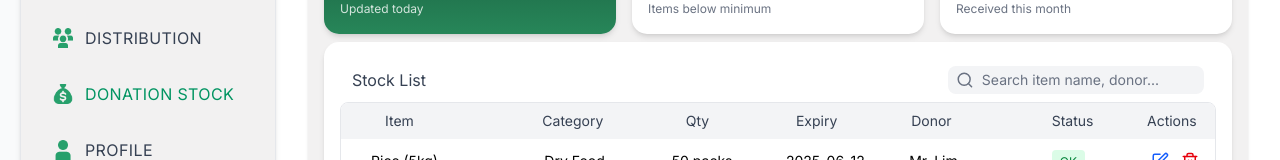
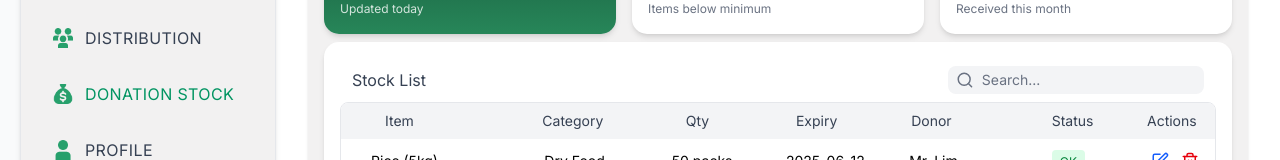
Before and after one commit to danishirwan2424/hopelates, a React (Vite) app: page /staff-donation in a window 1280 px wide. Shown: the part 303-463 px from the top of the page. Built offline with nearby package versions, Linux system fonts and the light colour scheme.

Commit message:
Update Donation Page

```diff
--- a/src/pages/staff/StaffDonation.jsx
+++ b/src/pages/staff/StaffDonation.jsx
@@ -132,7 +132,7 @@ function StaffDonation() {
                           <Search className="text-gray-500 w-5 h-5 mr-2" />
                           <input
                             type="text"
-                            placeholder="Search item name, donor..."
+                            placeholder="Search..."
                             className="bg-transparent outline-none w-full text-gray-700 placeholder-gray-500 text-sm"
                             value={searchTerm}
                             onChange={(e) => setSearchTerm(e.target.value)}
```
